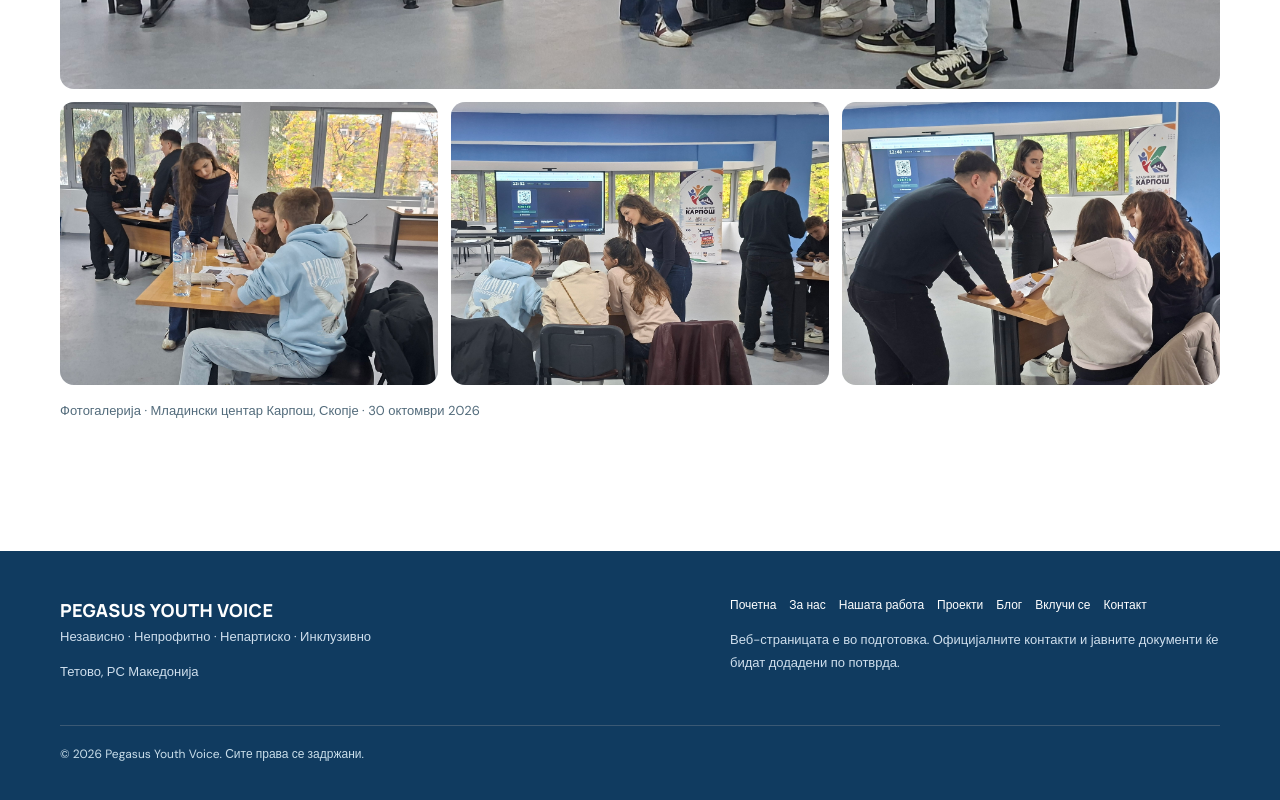
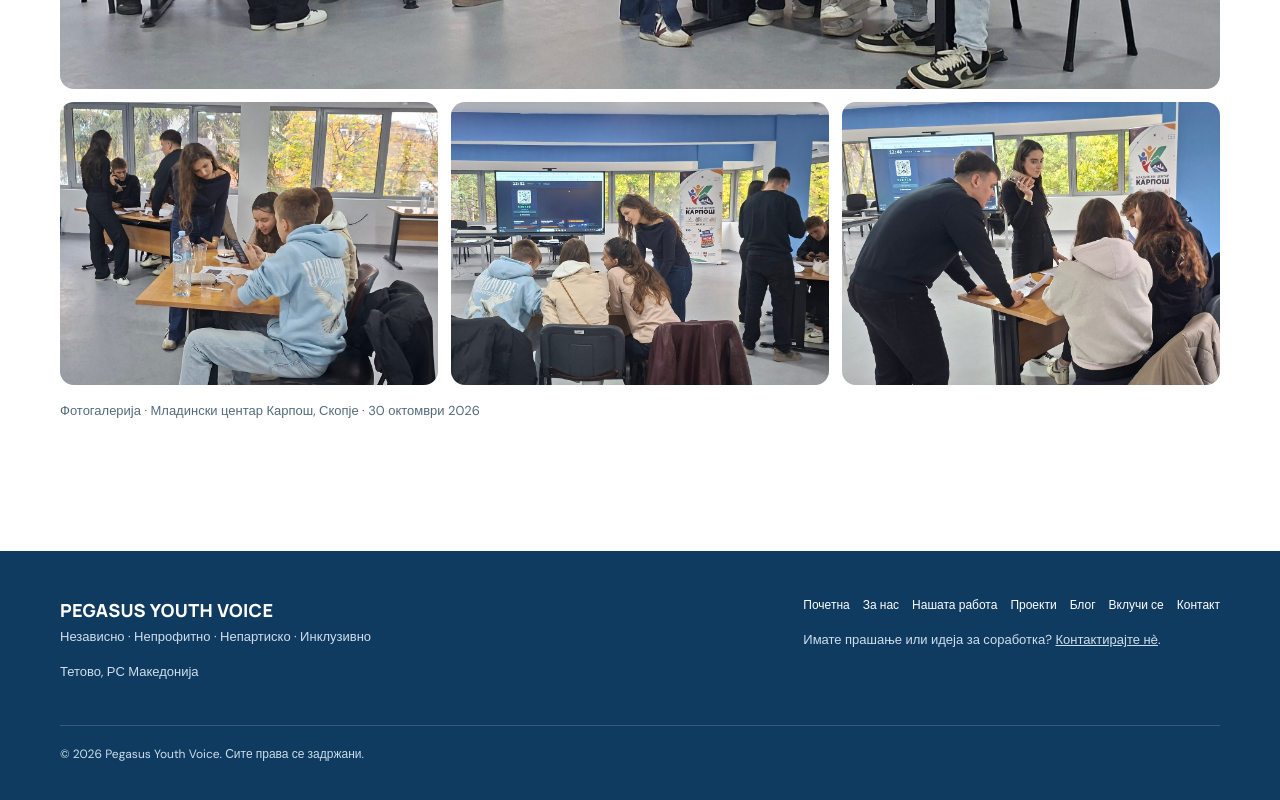
Before and after one commit to perosardzoski-lab/pegasus-youth-voice-website, a plain HTML site: page mk/projects/index.html in a window 1280 px wide. Shown: the part 1641-2441 px from the top of the page. Drawn offline with Linux system fonts and the light colour scheme.

Commit message:
Remove development footer and correct Macedonian section label

```diff
--- a/mk/projects/index.html
+++ b/mk/projects/index.html
@@ -11,4 +11,4 @@
 <a href="/assets/projects/escapero-karposh-2026-03.jpg" target="_blank" rel="noopener" aria-label="Отвори фотографија 3"><img src="/assets/projects/escapero-karposh-2026-03.jpg" alt="Групна работа во Младинскиот центар Карпош со дигиталниот предизвик на екранот" width="3273" height="1842" loading="lazy"/></a>
 <a href="/assets/projects/escapero-karposh-2026-04.jpg" target="_blank" rel="noopener" aria-label="Отвори фотографија 4"><img src="/assets/projects/escapero-karposh-2026-04.jpg" alt="Младинскиот тим им помага на учесниците во едукативната игра" width="3288" height="1844" loading="lazy"/></a>
 </div><p class="activity-credit">Фотогалерија · Младински центар Карпош, Скопје · 30 октомври 2026</p>
-</div></section></main><footer class="footer"><div class="container"><div class="footer-row"><div><div class="footbrand footbrand-v5">PEGASUS YOUTH VOICE</div><p>Независно · Непрофитно · Непартиско · Инклузивно</p><p>Тетово, РС Македонија</p></div><div><div class="footer-links"><a href="/mk/">Почетна</a><a href="/mk/about/">За нас</a><a href="/mk/work/">Нашата работа</a><a aria-current="page" href="/mk/projects/">Проекти</a><a href="/mk/blog/">Блог</a><a href="/mk/get-involved/">Вклучи се</a><a href="/mk/contact/">Контакт</a></div><p style="margin-top:14px">Веб-страницата е во подготовка. Официјалните контакти и јавните документи ќе бидат додадени по потврда.</p></div></div><div class="footer-small">© 2026 Pegasus Youth Voice. Сите права се задржани.</div></div></footer><script defer="" src="/assets/script.js"></script></body></html>
+</div></section></main><footer class="footer"><div class="container"><div class="footer-row"><div><div class="footbrand footbrand-v5">PEGASUS YOUTH VOICE</div><p>Независно · Непрофитно · Непартиско · Инклузивно</p><p>Тетово, РС Македонија</p></div><div><div class="footer-links"><a href="/mk/">Почетна</a><a href="/mk/about/">За нас</a><a href="/mk/work/">Нашата работа</a><a aria-current="page" href="/mk/projects/">Проекти</a><a href="/mk/blog/">Блог</a><a href="/mk/get-involved/">Вклучи се</a><a href="/mk/contact/">Контакт</a></div><p style="margin-top:14px">Имате прашање или идеја за соработка? <a href="/mk/contact/">Контактирајте нè</a>.</p></div></div><div class="footer-small">© 2026 Pegasus Youth Voice. Сите права се задржани.</div></div></footer><script defer="" src="/assets/script.js"></script></body></html>
```
